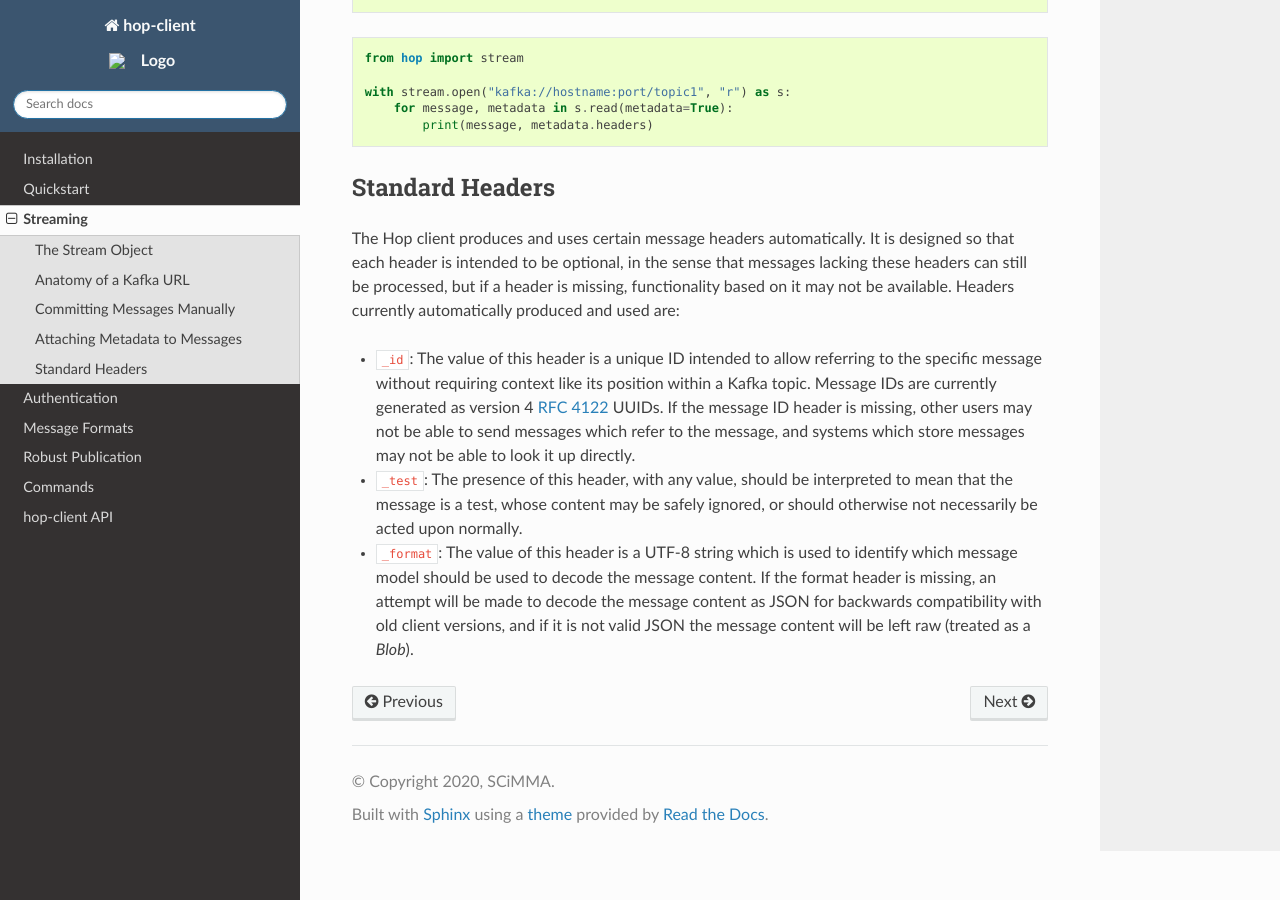
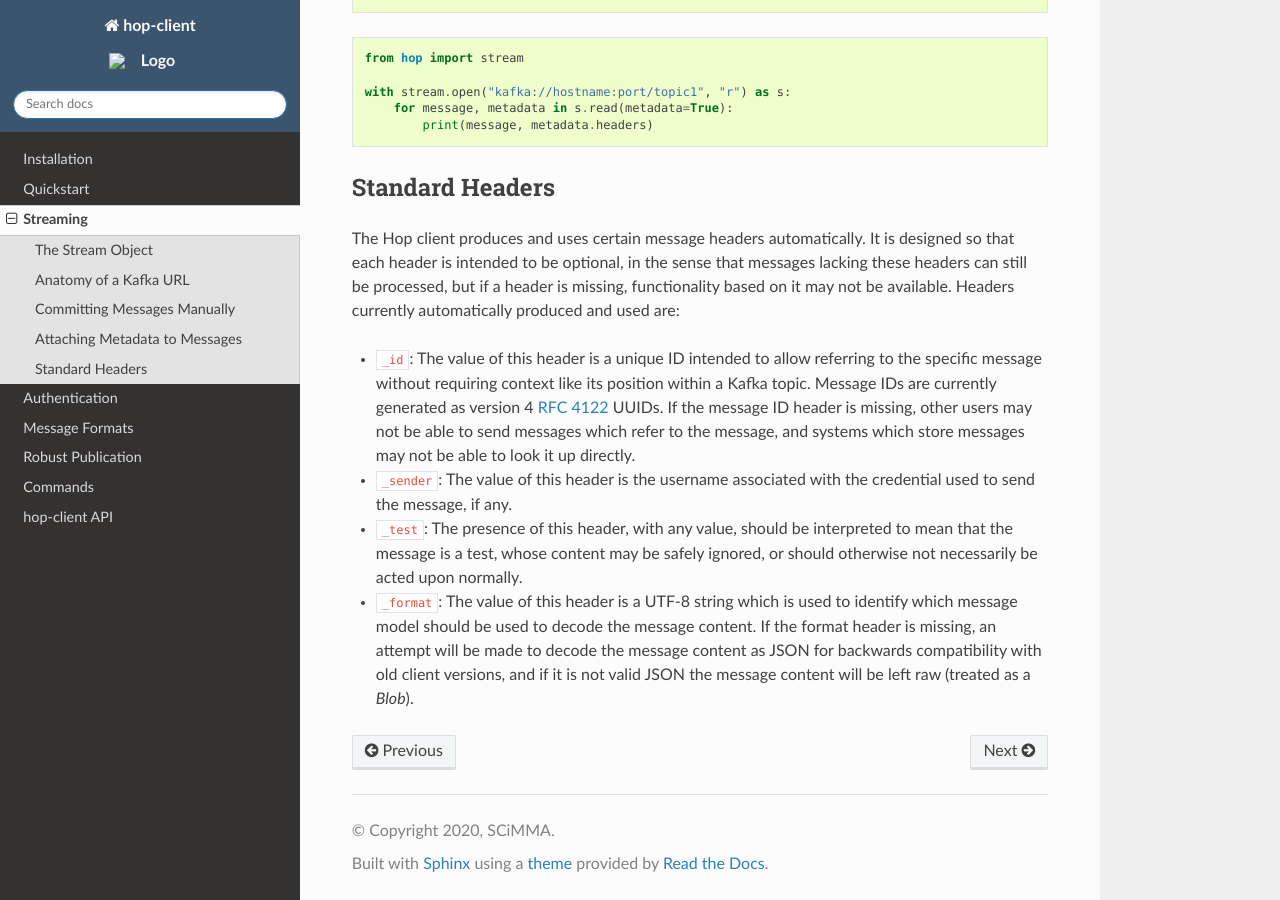
Before and after one commit to scimma/hop-client, a Sphinx documentation site: the page built from doc/user/stream.rst, in a window 1280 px wide and 900 px high, scrolled down 2865 px. Built offline with Sphinx 7.4.7 and the Read the Docs theme 2.0.0, drawn with Linux system fonts in a browser that asks for light colours.

Commit message:
Document the _sender header

```diff
--- a/doc/user/stream.rst
+++ b/doc/user/stream.rst
@@ -158,6 +158,8 @@ currently automatically produced and used are:
   UUIDs. If the message ID header is missing, other users may not be able to send messages
   which refer to the message, and systems which store messages may not be able to look it up
   directly.
+* :code:`_sender`: The value of this header is the username associated with the credential used to
+  send the message, if any.
 * :code:`_test`: The presence of this header, with any value, should be interpreted to mean that the
   message is a test, whose content may be safely ignored, or should otherwise not
   necessarily be acted upon normally.
```
